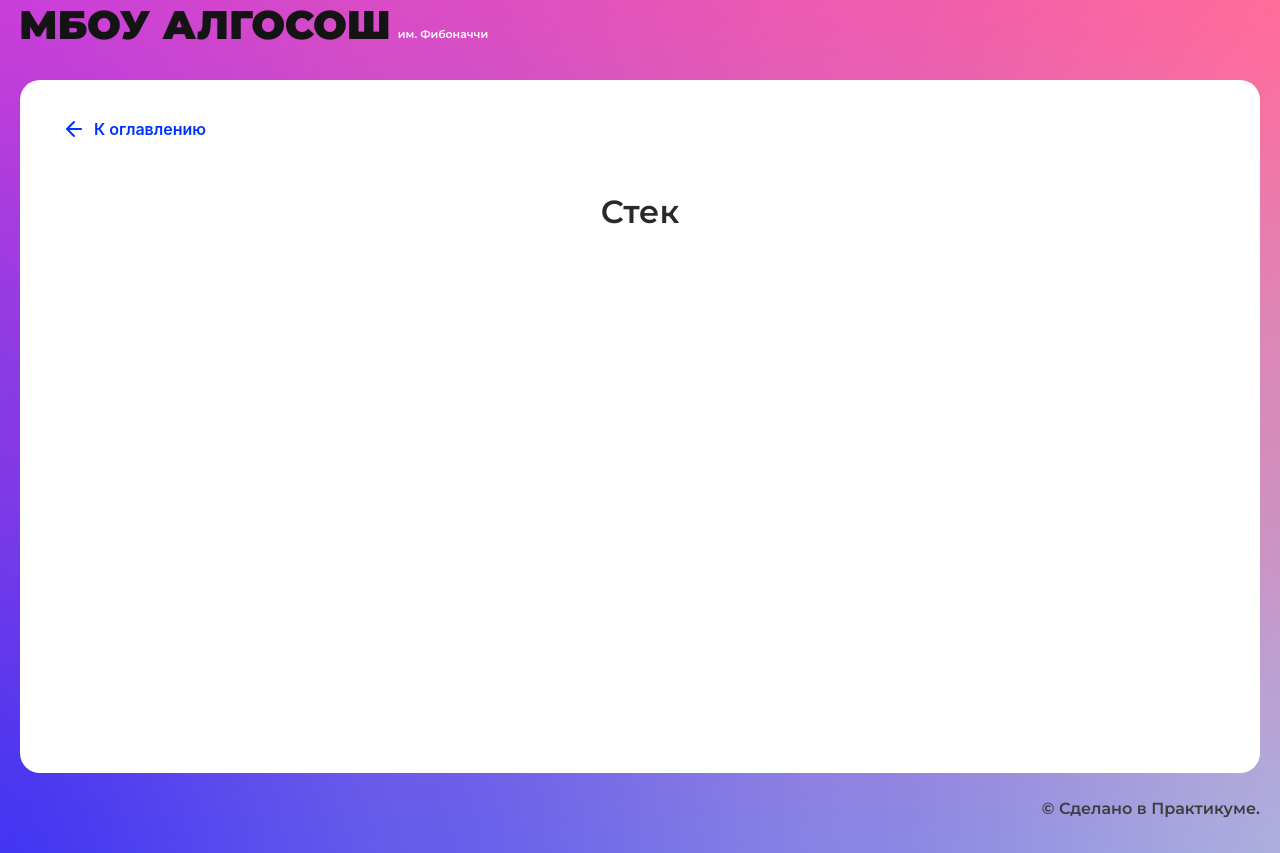
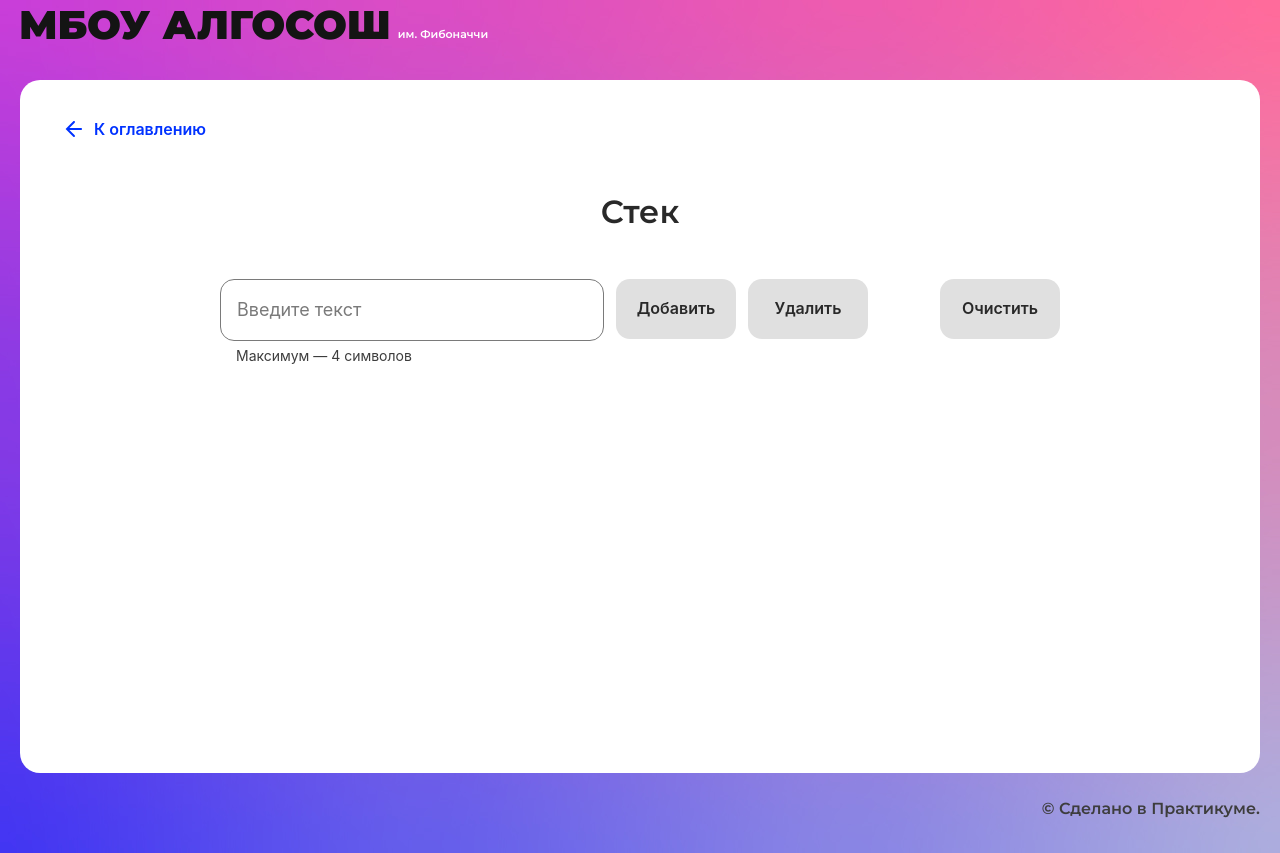
Before and after one commit to Lokrand/algososh, a React (Create React App) app: page /stack in a window 1280 px wide. Built offline with nearby package versions, Linux system fonts and the light colour scheme.

Commit message:
stack logic and styles

```diff
--- /dev/null
+++ b/src/components/stack-page/stack-page.module.css
@@ -0,0 +1,16 @@
+.header {
+  display: flex;
+  flex-direction: row;
+  column-gap: 12px;
+  margin: 0 auto;
+  max-width: 840px;
+}
+
+.stack {
+  display: flex;
+  flex-direction: row;
+  justify-content: center;
+  column-gap: 16px;
+  margin: 48px auto;
+  max-width: 950px;
+}
--- a/src/components/stack-page/stack-page.tsx
+++ b/src/components/stack-page/stack-page.tsx
@@ -1,10 +1,100 @@
-import React from "react";
+import { FC, useEffect, useRef, useState } from "react";
+import styles from "./stack-page.module.css";
 import { SolutionLayout } from "../ui/solution-layout/solution-layout";
+import { SHORT_DELAY_IN_MS } from "../../constants/delays";
+import { Button } from "../ui/button/button";
+import { Input } from "../ui/input/input";
+import { Circle } from "../ui/circle/circle";
+import { Stack } from "./stack";
+import { ElementStates } from "../../types/element-states";
 
-export const StackPage: React.FC = () => {
+export const StackPage: FC = () => {
+  const ref = useRef<Stack<string>>();
+  const [value, setValue] = useState("");
+  const [stack, setStack] = useState<string[]>();
+  const [borderColor, setBorderColor] = useState(ElementStates.Default);
+  const [removed, setRemoved] = useState(false);
+  const [isAddEl, setIsAddEl] = useState(false);
+
+  useEffect(() => {
+    ref.current = new Stack<string>();
+  }, []);
+
+  const push = async () => {
+    if (value === "") return;
+    setBorderColor(ElementStates.Changing);
+    setIsAddEl(true);
+    ref.current?.push(value);
+    setValue("");
+    setStack(ref.current?.container);
+    await new Promise((resolve) => setTimeout(resolve, SHORT_DELAY_IN_MS));
+    setIsAddEl(false);
+    setBorderColor(ElementStates.Default);
+  };
+
+  const pop = async () => {
+    setBorderColor(ElementStates.Changing);
+    setRemoved(true);
+    await new Promise((resolve) => setTimeout(resolve, SHORT_DELAY_IN_MS));
+    ref.current?.pop();
+    setBorderColor(ElementStates.Default);
+    setRemoved(false);
+    setStack(ref.current?.container);
+  };
+
+  const clear = () => {
+    ref.current?.clear();
+    setStack(ref.current?.container);
+  };
+
+  const length = ref.current?.getSize();
+
   return (
     <SolutionLayout title="Стек">
-
+      <div className={styles.header}>
+        <Input
+          value={value}
+          isLimitText={true}
+          maxLength={4}
+          onChange={(e) => setValue(e.currentTarget.value)}
+        />
+        <Button
+          text="Добавить"
+          onClick={push}
+          disabled={value === ""}
+          style={{ minWidth: "120px" }}
+          isLoader={isAddEl}
+        />
+        <Button
+          text="Удалить"
+          style={{ minWidth: "120px" }}
+          onClick={pop}
+          disabled={!stack || stack?.length === 0 || isAddEl}
+          isLoader={removed}
+        />
+        <Button
+          text="Очистить"
+          onClick={clear}
+          disabled={!stack || stack?.length === 0 || removed || isAddEl}
+          style={{ minWidth: "120px", marginLeft: "60px" }}
+        />
+      </div>
+      <div className={styles.stack}>
+        {stack &&
+          stack.map((el, index) => {
+            if (length && index === length - 1) {
+              return (
+                <Circle
+                  key={index}
+                  letter={el}
+                  index={index}
+                  head={"top"}
+                  state={borderColor}
+                />
+              );
+            } else return <Circle key={index} letter={el} index={index} />;
+          })}
+      </div>
     </SolutionLayout>
   );
 };
--- /dev/null
+++ b/src/components/stack-page/stack.ts
@@ -0,0 +1,21 @@
+export interface IStack<T> {
+  clear: () => void;
+  pop: () => void;
+  getSize: () => number;
+  push: (item: T) => void;
+  peek: () => T | null;
+}
+
+export class Stack<T> implements IStack<T> {
+  container: T[] = [];
+
+  clear = () => (this.container = []);
+  pop = () => this.container.pop();
+  getSize = () => this.container.length;
+  push = (item: T) => this.container.push(item);
+  peek = () => {
+    if (this.container.length > 0) {
+      return this.container[this.container.length - 1];
+    } else return null;
+  };
+}
```
